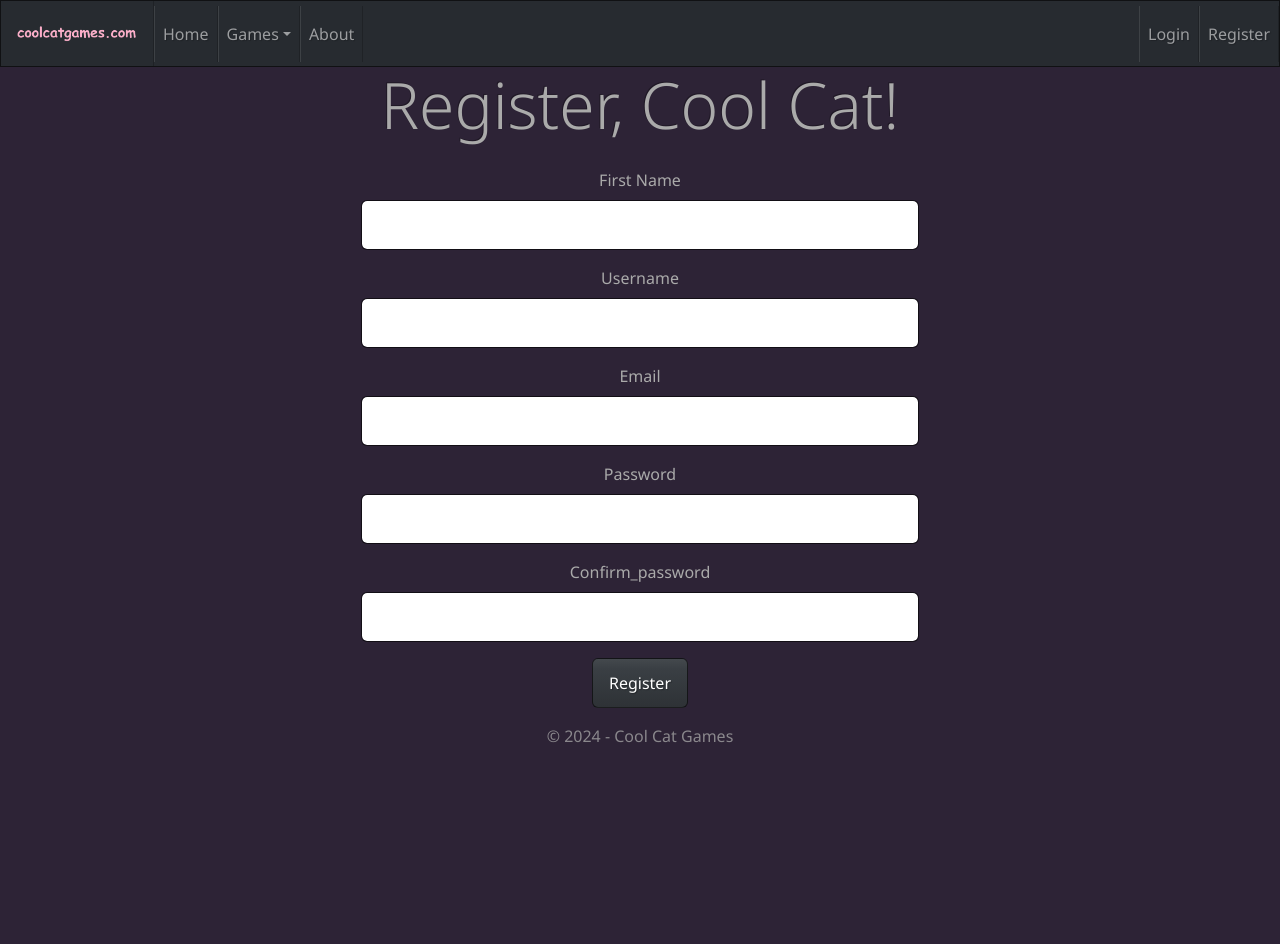
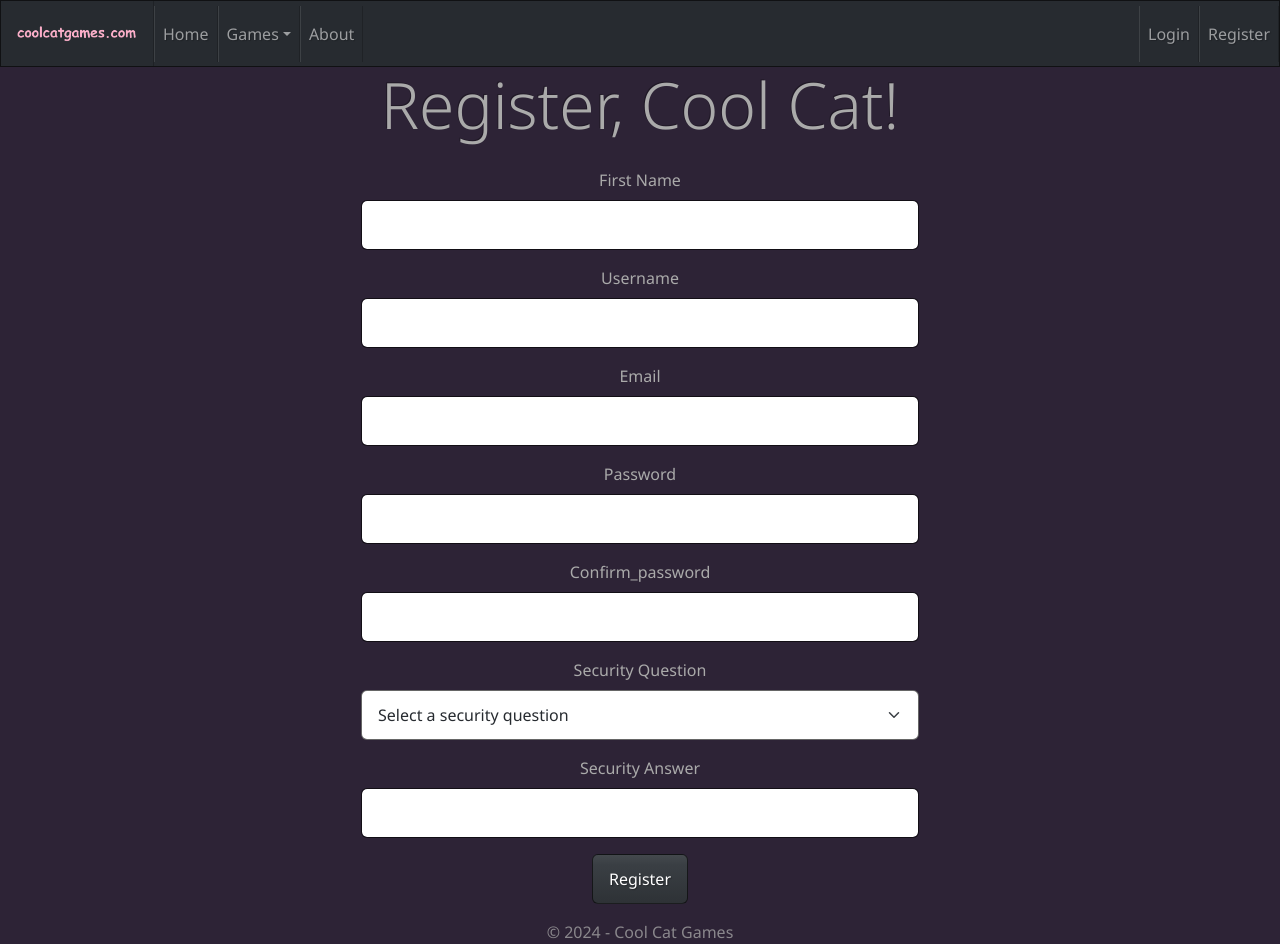
Before and after one commit to Syyren/Combined_CPRO2221_CPRO2501_Group_Repo, a React (Create React App) app in the folder frontend/: page /register in a window 1280 px wide. Before the commit the page ends 800 px from the top, so only its background shows below. Built offline with nearby package versions, Linux system fonts and the light colour scheme.

Commit message:
Update PlayerRegistration.js
Player registration with security questions and answers

```diff
--- a/frontend/src/components/registration/PlayerRegistration.js
+++ b/frontend/src/components/registration/PlayerRegistration.js
@@ -1,4 +1,4 @@
-import React, { useState, useEffect } from "react";
+import React, { useState } from "react";
 import { Form, Button, Alert } from "react-bootstrap";
 import { useNavigate } from "react-router-dom";
 import { register } from "../../controllers/PlayerController";
@@ -9,38 +9,26 @@ import {
   validateEmail,
   validateConfirmPassword,
 } from "../../services/validation";
-/**
- * Component for player registration with form validations.
- * @returns {React.Component} A component that renders the player registration form.
- */
+
 const PlayerRegistration = () => {
-
   const [formData, setFormData] = useState({
     firstName: "",
     username: "",
     email: "",
     password: "",
     confirm_password: "",
+    securityQuestion: "",
+    securityAnswer: "",
   });
   const [error, setError] = useState(null);
   const [validated, setValidated] = useState(false);
   const navigate = useNavigate();
 
-  /**
-   * Handles form data changes and updates state.
-   * @param {Object} e - The event object.
-   */
   const handleChange = (e) => {
     const { name, value } = e.target;
     setFormData((prev) => ({ ...prev, [name]: value }));
   };
 
-  /**
-   * Validates a field based on the input name and value.
-   * @param {string} name - The name of the field to validate.
-   * @param {string} value - The value of the field to validate.
-   * @returns {string} An error message if validation fails, otherwise an empty string.
-   */
   const validateField = (name, value) => {
     switch (name) {
       case "firstName":
@@ -53,24 +41,24 @@ const PlayerRegistration = () => {
         return validatePassword(value);
       case "confirm_password":
         return validateConfirmPassword(value, formData.password);
+      case "securityQuestion":
+        return !value.trim() ? "Security question is required." : "";
+      case "securityAnswer":
+        return !value.trim() ? "Security answer is required." : "";
       default:
         return "";
     }
   };
 
-  /**
-   * Handles form submission, including validation and registration.
-   * @param {Object} event - The event object.
-   */
   const handleSubmit = async (event) => {
     event.preventDefault();
     const form = event.currentTarget;
     if (form.checkValidity() === false) {
       event.stopPropagation();
     } else {
-      const formErrors = Object.values(formData)
-        .map((field) => validateField(field, formData[field]))
-        .some((error) => error);
+      const formErrors = Object.keys(formData).map((field) =>
+        validateField(field, formData[field])
+      ).some((error) => error);
       if (!formErrors) {
         try {
           await register(formData);
@@ -115,6 +103,38 @@ const PlayerRegistration = () => {
                 </Form.Control.Feedback>
               </Form.Group>
             ))}
+            <Form.Group className="mb-3" controlId="formSecurityQuestion">
+              <Form.Label>Security Question</Form.Label>
+              <Form.Select
+                name="securityQuestion"
+                value={formData.securityQuestion || ""}
+                onChange={handleChange}
+                isInvalid={formData.securityQuestion && !!validateField("securityQuestion", formData.securityQuestion)}
+                required
+              >
+                <option value="">Select a security question</option>
+                <option value="What is your mother's maiden name?">What is your mother's maiden name?</option>
+                <option value="What is the name of your first pet?">What is the name of your first pet?</option>
+
+              </Form.Select>
+              <Form.Control.Feedback type="invalid">
+                {validateField("securityQuestion", formData.securityQuestion)}
+              </Form.Control.Feedback>
+            </Form.Group>
+            <Form.Group className="mb-3" controlId="formSecurityAnswer">
+              <Form.Label>Security Answer</Form.Label>
+              <Form.Control
+                type="text"
+                name="securityAnswer"
+                value={formData.securityAnswer || ""}
+                onChange={handleChange}
+                isInvalid={formData.securityAnswer && !!validateField("securityAnswer", formData.securityAnswer)}
+                required
+              />
+              <Form.Control.Feedback type="invalid">
+                {validateField("securityAnswer", formData.securityAnswer)}
+              </Form.Control.Feedback>
+            </Form.Group>
             <Button variant="primary" type="submit">
               Register
             </Button>
```
